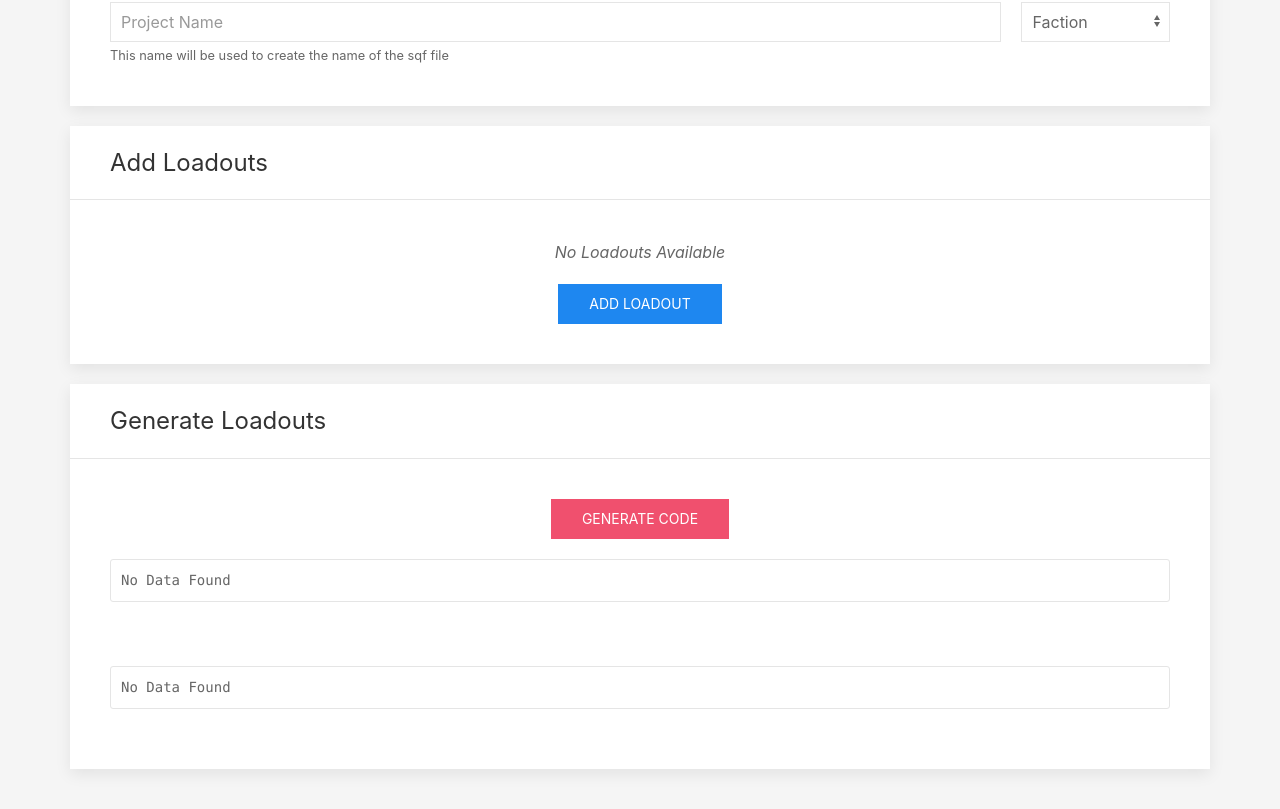
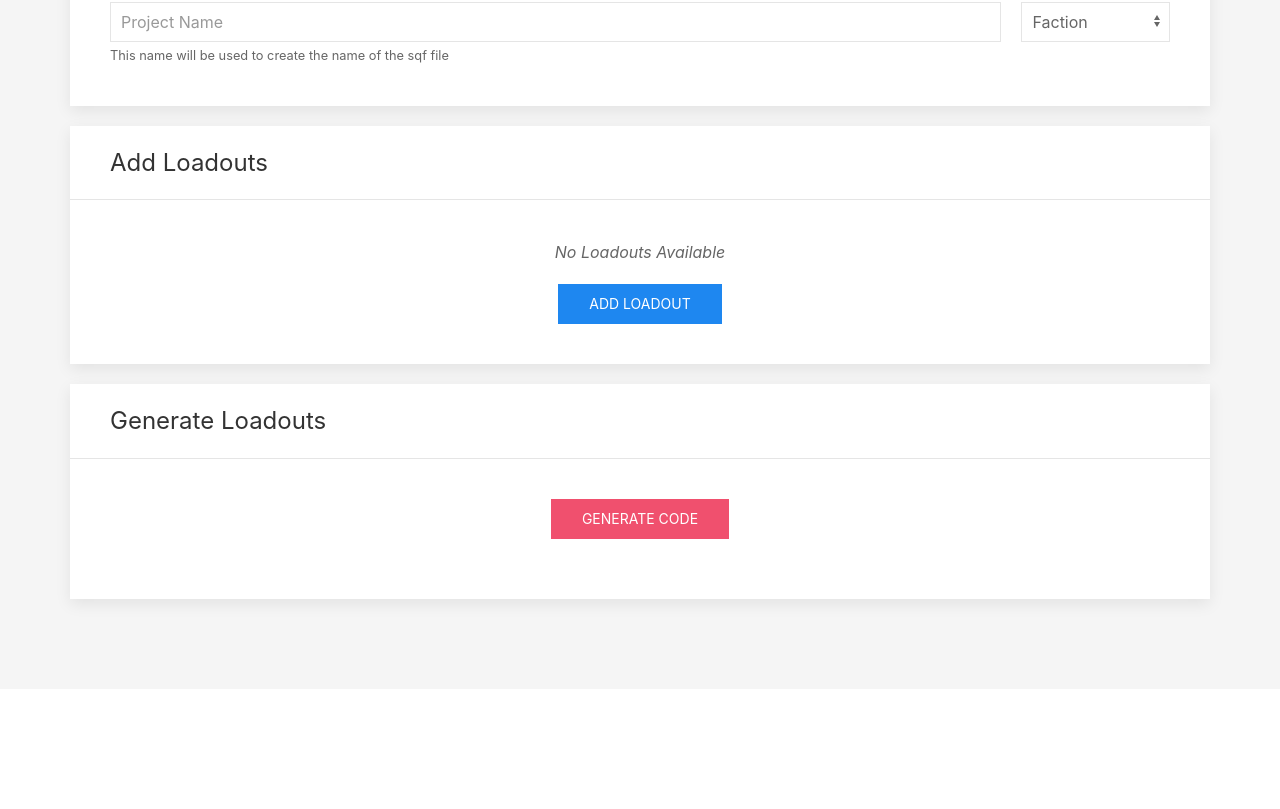
Before and after one commit to aliensteak/loadout-picker, a React (Create React App) app: page / in a window 1280 px wide. Shown: the part 279-1088 px from the top of the page. After the commit the page ends 968 px from the top, so only its background shows below. Built offline with nearby package versions, Linux system fonts and the light colour scheme.

Commit message:
added no loadouts added check

```diff
--- a/src/components/GenerateCode.js
+++ b/src/components/GenerateCode.js
@@ -5,8 +5,9 @@ class GenerateCode extends Component {
     super(props)
 
     this.state = {
+      codeGenerated: false,
       sqfCode: "No Data Found",
-      initCode: "No Data Found"
+      initCode: "No Data Found",
     }
 
     this.generateCodeClickHandler = this.generateCodeClickHandler.bind(this)
@@ -69,7 +70,9 @@ class GenerateCode extends Component {
 
     // add all blocks to a loadout string
     let loadoutContainer =
-      '\t\tcomment "Loadout for ' + roleName + ' created by ' +
+      '\t\tcomment "Loadout for ' +
+      roleName +
+      " created by " +
       loadoutAuthor +
       '";\n' +
       '\t\tcomment "Note: This is a machine generated loadout file";\n\n'
@@ -79,8 +82,7 @@ class GenerateCode extends Component {
     loadoutContainer += "\t\t" + block4 + "\n\n"
     loadoutContainer += "\t\t" + block5 + "\n\n"
 
-    loadoutContainer +=
-      '\t\thintSilent "Loadout Selected - Squad/Teamlead";\n'
+    loadoutContainer += '\t\thintSilent "Loadout Selected - Squad/Teamlead";\n'
 
     return loadoutContainer
   }
@@ -93,24 +95,27 @@ class GenerateCode extends Component {
   generateSqfCode(data) {
     let loadoutSqfCode = ""
 
+    // if no loadouts are present, then skip function
+    if (Object.keys(data.loadouts).length === 0) return "No Loadouts Added"
+
     // if side is selected, then add code to switch sides
     if (data.side) {
-      let faction;
+      let faction
       if (data.side === "West") faction = "west"
       else if (data.side === "East") faction = "east"
       else if (data.side === "Independent") faction = "resistance"
 
       loadoutSqfCode += 'comment "Change player side to ' + data.side + '";\n'
-      loadoutSqfCode += 'private _player = player;\n'
-      loadoutSqfCode += '[player] join createGroup ' + faction + ';\n'
-      loadoutSqfCode += 'selectNoPlayer;\n'
-      loadoutSqfCode += 'selectPlayer _player;\n\n'
+      loadoutSqfCode += "private _player = player;\n"
+      loadoutSqfCode += "[player] join createGroup " + faction + ";\n"
+      loadoutSqfCode += "selectNoPlayer;\n"
+      loadoutSqfCode += "selectPlayer _player;\n\n"
     }
 
     // add code for switch cases
     loadoutSqfCode += 'comment "Select loadout";\n'
-    loadoutSqfCode += '_loadout = (_this select 3) select 0;\n'
-    loadoutSqfCode += 'switch (_loadout) do {\n'
+    loadoutSqfCode += "_loadout = (_this select 3) select 0;\n"
+    loadoutSqfCode += "switch (_loadout) do {\n"
 
     // add case for each loadout
     let caseIndex = 0
@@ -118,15 +123,15 @@ class GenerateCode extends Component {
       const loadout = data.loadouts[loadoutId].code
       const roleName = data.loadouts[loadoutId].name
 
-      loadoutSqfCode += '\tcase ' + caseIndex + ': {\n'
+      loadoutSqfCode += "\tcase " + caseIndex + ": {\n"
       loadoutSqfCode += this.getProcessedCode(loadout, roleName)
-      loadoutSqfCode += '\t};\n\n'
+      loadoutSqfCode += "\t};\n\n"
 
       caseIndex++
     }
 
     // close switch case
-    loadoutSqfCode += '};'
+    loadoutSqfCode += "};"
 
     return loadoutSqfCode
   }
@@ -139,6 +144,9 @@ class GenerateCode extends Component {
   generateInitCode(data) {
     let initCode = ""
 
+    // if no loadouts are present, then skip function
+    if (Object.keys(data.loadouts).length === 0) return "No Loadouts Added"
+
     // add action for each loadout
     let caseIndex = 0
     for (const loadoutId in data.loadouts) {
@@ -146,7 +154,13 @@ class GenerateCode extends Component {
       const roleName = data.loadouts[loadoutId].name
 
       let fileName = this.props.projectData.projectName
-      fileName = fileName === "" ? "" : fileName.split(' ').map(w => w[0].toUpperCase() + w.substr(1).toLowerCase()).join(' ')
+      fileName =
+        fileName === ""
+          ? ""
+          : fileName
+              .split(" ")
+              .map((w) => w[0].toUpperCase() + w.substr(1).toLowerCase())
+              .join(" ")
       fileName = "loadout" + fileName.replaceAll(" ", "") + ".sqf"
 
       initCode += `this addAction ["<t color='${roleColor}'>${roleName}</t>", "${fileName}", [${caseIndex}], 6, false, true, "", ""];\n`
@@ -160,7 +174,11 @@ class GenerateCode extends Component {
   generateCodeClickHandler() {
     const data = this.props.projectData
 
-    this.setState({ sqfCode: this.generateSqfCode(data), initCode: this.generateInitCode(data) })
+    this.setState({
+      codeGenerated: true,
+      sqfCode: this.generateSqfCode(data),
+      initCode: this.generateInitCode(data),
+    })
   }
 
   render() {
@@ -183,17 +201,15 @@ class GenerateCode extends Component {
             </button>
           </div>
 
-          <div className='uk-margin-bottom'>
-            <pre>
-              {this.state.sqfCode}
-            </pre>
+          {this.state.codeGenerated ? (
+            <div className='uk-margin-bottom uk-animation-slide-top-medium'>
+              <pre>{this.state.initCode}</pre>
 
-            <br />
+              <br />
 
-            <pre>
-              {this.state.initCode}
-            </pre>
-          </div>
+              <pre>{this.state.sqfCode}</pre>
+            </div>
+          ) : null}
         </div>
       </div>
     )
```
Also changed, not shown: 1 other file (tests, documents, lock files or other folders).
